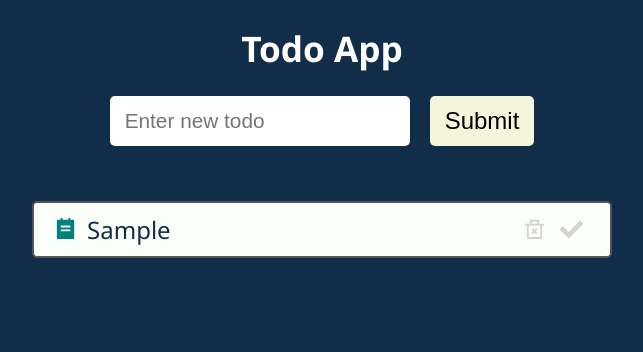
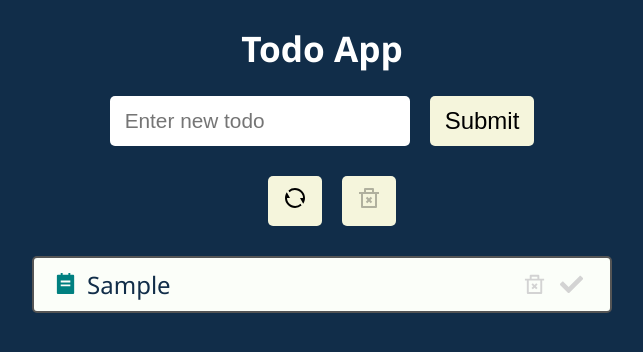
Before and after one commit to AlexandrAgafonov/Todo_App, a React (Create React App) app: page / in a window 1280 px wide. Both pictures are taken after typing "Sample" into the empty fields and a click on the button "Submit". Shown: the top 352 px of the page, without its empty margins (318-961 px from the left). Built offline with nearby package versions, Linux system fonts and the light colour scheme.

Commit message:
added Component Actions

```diff
--- a/src/App.js
+++ b/src/App.js
@@ -2,6 +2,7 @@ import { useState } from 'react'
 import { v4 as uuidv4 } from 'uuid'
 import TodoForm from './components/Todos/TodoForm'
 import TodoList from './components/Todos/TodoList'
+import TodosActions from './components/Todos/TodosActions'
 import './App.css'
 
 function App() {
@@ -26,11 +27,24 @@ function App() {
       ? {...todo,isCompleted: !todo.isCompleted}: {...todo}
     ))
   }
+  const resetTodoHandler = ()=>{
+    setTodos ([])
+  }
+
+  const deleteCompletedTodosHandler = ()=>{
+    setTodos (todos.filter((todo) =>
+      !todo.isCompleted
+    ))
+  }
+
+  const completedTodosCount = todos.filter ((todo) => todo.isCompleted).length
 
   return (
     <div className="App">
       <h1>Todo App</h1>
       <TodoForm addTodo={addTodoHandler} />
+      {!!todos.length &&(<TodosActions completedTodosExist={!!completedTodosCount} resetTodos={resetTodoHandler} deleteCompletedTodos={deleteCompletedTodosHandler} />)}
+
       <TodoList todos={todos} deleteTodo={deleteTodoHandler} toggleTodo={toggleTodoHandler}/>
     </div>
   )
--- a/src/components/Todos/TodoForm.module.css
+++ b/src/components/Todos/TodoForm.module.css
@@ -1,17 +1,21 @@
-form {
+.todoFormContainer {
+  margin-bottom: 30px;
+}
+
+.todoFormContainer form {
   display: flex;
   align-items: center;
   justify-content: center;
-  margin-bottom: 30px;
+
 }
 
-input {
+.todoFormContainer input {
   width: 45%;
   height: 30px;
   font-size: 1.3rem;
 }
 
-button {
+.todoFormContainer button {
   margin-left: 20px;
   height: 50px;
   cursor: pointer;
@@ -19,12 +23,12 @@ button {
   font-size: 1.5rem;
 }
 
-button:hover {
+.todoFormContainer button:hover {
   background-color: rgb(240, 240, 155);
 }
 
-input,
-button {
+.todoFormContainer input,
+.todoFormContainer button {
   padding: 10px 15px;
   border: none;
   border-radius: 5px;
--- /dev/null
+++ b/src/components/Todos/TodosActions.js
@@ -0,0 +1,14 @@
+import { RiDeleteBin2Line, RiRefreshLine } from 'react-icons/ri'
+import Button from '../UI/Button'
+import styles from './TodosActions.module.css'
+
+function TodosActions ({resetTodos,deleteCompletedTodos,completedTodosExist})  {
+  return (
+    <div className={styles.todosActionsContainer}>
+    <Button title="Reset Todos" onClick={resetTodos}><RiRefreshLine /></Button>
+    <Button title="Clear Completed Todos" onClick={deleteCompletedTodos} disabled={!completedTodosExist}><RiDeleteBin2Line /></Button>
+    </div>
+  )
+}
+
+export default TodosActions
--- /dev/null
+++ b/src/components/Todos/TodosActions.module.css
@@ -0,0 +1,3 @@
+.todosActionsContainer {
+    margin: 5px;
+}
--- a/src/components/UI/Button.js
+++ b/src/components/UI/Button.js
@@ -0,0 +1,7 @@
+import styles from './Button.module.css'
+
+function Button ({onClick,children,title,disabled = false}) {
+    return <button className={styles.button} onClick={onClick} title={title} disabled={disabled}>{children}</button>
+}
+
+export default Button
--- a/src/components/UI/Button.module.css
+++ b/src/components/UI/Button.module.css
@@ -0,0 +1,14 @@
+.button {
+    margin-left: 20px;
+    height: 50px;
+    cursor: pointer;
+    background-color: beige;
+    font-size: 1.5rem;
+    padding: 10px 15px;
+    border: none;
+    border-radius: 5px;
+  }
+
+  .button:hover {
+    background-color: rgb(240, 240, 155);
+  }
```
